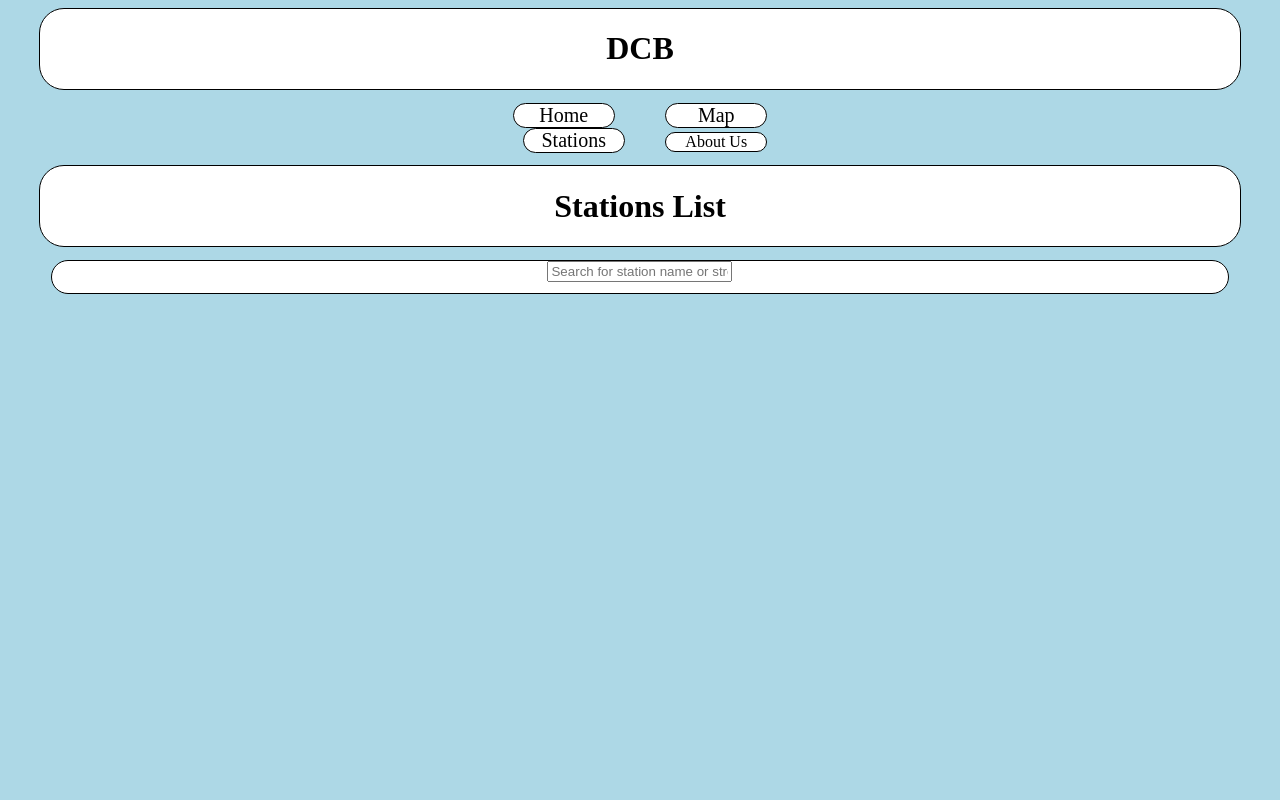
After one commit to EoinOhAnnagain/Dublin-Bikes-Web-Application, a Flask app: template flaskapp/templates/stations.html in a window 1280 px wide. The commit adds this page. Run offline with Flask 2, Linux system fonts and the light colour scheme; the template is opened without the code that fills it, so the values that code supplies are empty.

Commit message:
merged my branch and Sonia's. Addapted her work to fit base.html. Added 3/4 links for nav bar

```diff
--- a/flaskapp/app.py
+++ b/flaskapp/app.py
@@ -1,54 +1,41 @@
 from flask import Flask, render_template
-#from jinja2 import Template
-#from sqlalchemy import create_engine
-#import pandas as pd
+from jinja2 import Template
+from sqlalchemy import create_engine
+import pandas as pd
+from APID import *
+
 
 app = Flask(__name__)
 
 @app.route("/home")
 @app.route("/")
 def hello():
-    return render_template("stationsList.html")
+    return render_template("index.html")
 
-<<<<<<< HEAD
+@app.route("/test")
+def hi():
+    return render_template("test.html")
+
 @app.route("/about")
 def about():
     return app.send_static_file("about.html")
 
-@app.route("/contact")
-def contact():
-    d = {'name': 'Matthew'}
-    return render_template("contact.html", **d)
-
-@app.route("/stations")
+@app.route("/map")
 #@functools.memoise()
-def stations():
-    engine = create_engine(f"mysql+mysqlconnector://admin:admin1234:dbikes.ccecuvqpo8jx.us-east-1.rds.amazonaws.com:3306/dbikes", echo=True)
+def map():
     df = pd.read_sql_table("stations", engine)
     results = engine.execute("select * from stations")
     print([res for res in results])
     #print(df.head(3).to_json(orient="records"))
     return df.head(3).to_json(orient="records")
 
-@app.route("/stationsList")
-def stationsList():
-    engine = create_engine("mysql+mysqlconnector://admin:dublinbikes@dublinbikes.ciwb2rbkjl8e.us-east-1.rds.amazonaws.com:3306/dublinbikes", echo=True)
+@app.route("/stations")
+def stations():
     df = pd.read_sql_query("SELECT * FROM availability ORDER BY post_time DESC LIMIT 109", engine)
     #results = engine.execute("select * from stations")
     #print([res for res in results])
     return df.to_json(orient='records')
 
-
-if __name__ == "__main__":
-    """
-    localhost:5000 to access the app!
-    """
-    #print(__name__)
-    app.run(debug=True, port=5000)
-=======
-@app.route("/map")
-def map():
-    return render_template("map.html")
 
 #@app.route("/contact")
 #def contact():
@@ -57,4 +44,3 @@ def map():
 
 if __name__ == "__main__":
     app.run(debug=True, port=5000)
->>>>>>> Eoin
--- a/flaskapp/static/style.css
+++ b/flaskapp/static/style.css
@@ -1,5 +1,5 @@
 body {
-    background-color: lightcyan;
+    background-color: lightblue;
     text-align: center;
 }
 
@@ -75,3 +75,29 @@ li {
     border: 1px solid black;
     text-align: center;
 }
+
+a {
+    font-size: 20px;
+    height: 10px;
+    padding: 10px;
+    text-decoration: none;
+    color: black;
+    transition: .5s ease; /* https://www.w3schools.com/css/css3_transitions.asp */
+}
+
+a li {
+    background-color: white;
+    color: black;
+    transition: .5s ease;
+}
+
+a:hover {
+    color: white;
+    transition: .5s ease; /* https://www.w3schools.com/css/css3_transitions.asp */
+}
+
+a li:hover {
+    color: white;
+    background-color: black;
+    transition: .5s ease; /* https://www.w3schools.com/css/css3_transitions.asp */
+}
--- a/flaskapp/templates/base.html
+++ b/flaskapp/templates/base.html
@@ -1,19 +1,27 @@
 <html>
+    <html lang="en">
     <head>
+        <meta charset="utf-8">
         <title>{% block title %} {% endblock %}</title>
+        {% block meta %}
+        <meta name="Description" content="Base.html">
+        <meta name="Author" content="Eoin">
+        {% endblock %}
         <link rel="stylesheet" type="text/css" href="{{ url_for('static', filename='style.css')}}">
     </head>
     <body>
-
+        <header>
             <div class="siteTitle"><h1>DCB</h1></div>
             <div></div>
             <div class="OE">
+                <nav>
                 <ul>
-                    <li>Home</li>
-                    <li>Map</li>
-                    <li>Stations</li>
+                    <a href="/home"><li>Home</li></a>
+                    <a href="/test"><li>Map</li></a>
+                    <a href="/stations"><li>Stations</li></a>
                     <li>About Us</li>
                 </ul>
+                </nav>
             </div>
             <div></div>
 
@@ -23,7 +31,7 @@
         </div>
 
         <div></div>
-
+        </header>
         <div class="body">
         {% block content %}
         {% endblock %}
--- /dev/null
+++ b/flaskapp/templates/stations.html
@@ -0,0 +1,26 @@
+{%extends 'base.html'%}
+
+{% block title %}
+Stations List
+{% endblock %}
+
+{% block meta %}
+  <meta name="Description" content="Stations.html">
+  <meta name="Author" content="Sonia">
+{% endblock %}
+
+<!--<link href="{{ url_for('static', filename='stationsList.css') }}" rel="stylesheet" type="text/css">-->
+
+{% block page %}
+<h1>Stations List</h1>
+{% endblock %}
+
+{% block content %}
+<input type="text" id="myInput" onkeyup="searchFunction()" placeholder="Search for station name or street">
+<div id="list"></div>
+{% endblock %}
+
+
+<script type="text/javascript" src="{{ url_for('static', filename='stationsList.js') }}"></script>
+</body>
+</html>
```
Also changed, not shown: flaskapp/templates/index.html (+8 -0 lines), flaskapp/templates/stationsList.html (deleted, +0 -28 lines), flaskapp/templates/test.html (added, +11 -0 lines), APID.py (line endings or trailing spaces).
